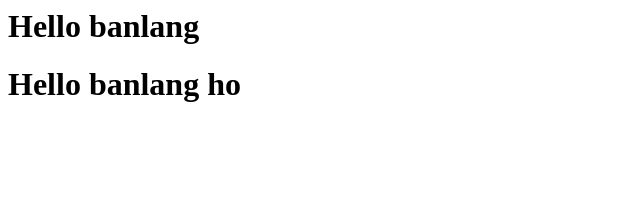
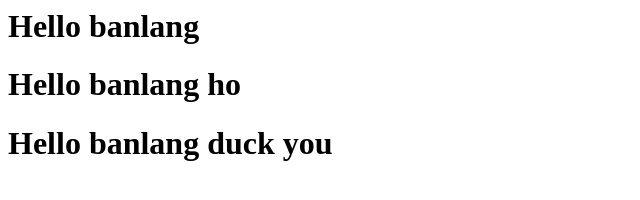
Before and after one commit to FIFA1553/test-project1, a plain HTML site: page index.html in a window 1280 px wide. Shown: the whole page, without its empty margins (0-640 px from the left). Drawn offline with Linux system fonts and the light colour scheme.

Commit message:
Apdate index.html

```diff
--- a/index.html
+++ b/index.html
@@ -2,5 +2,6 @@
     <body>
         <h1>Hello banlang</h1>
         <h1>Hello banlang ho </h1>
+        <h1>Hello banlang duck you </h1>
     </body>
 </html>
```
